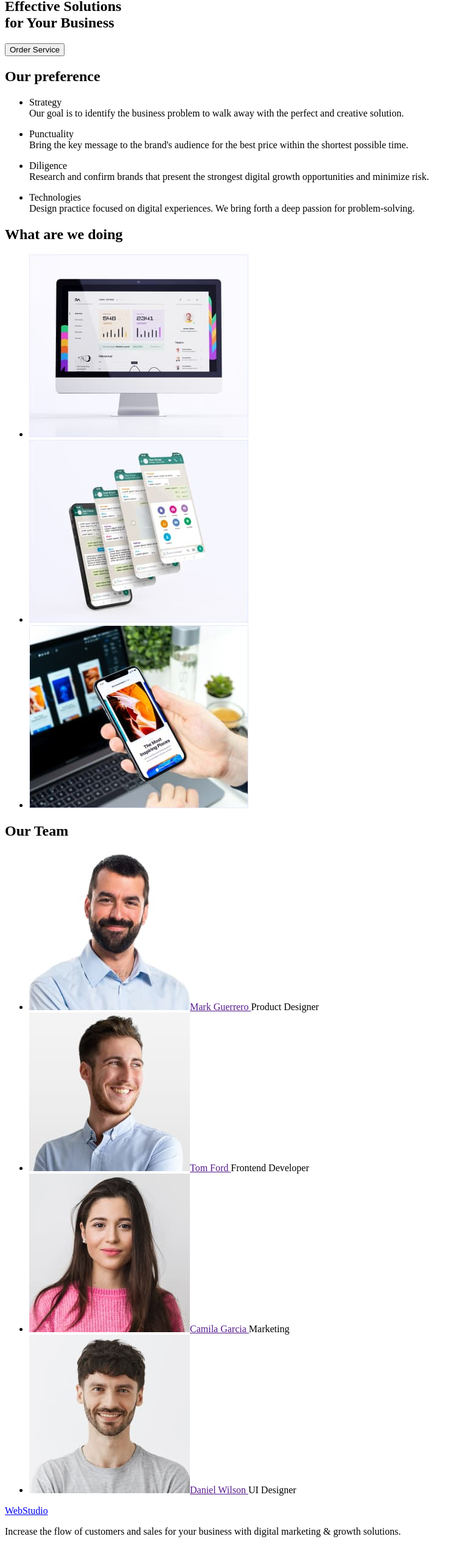
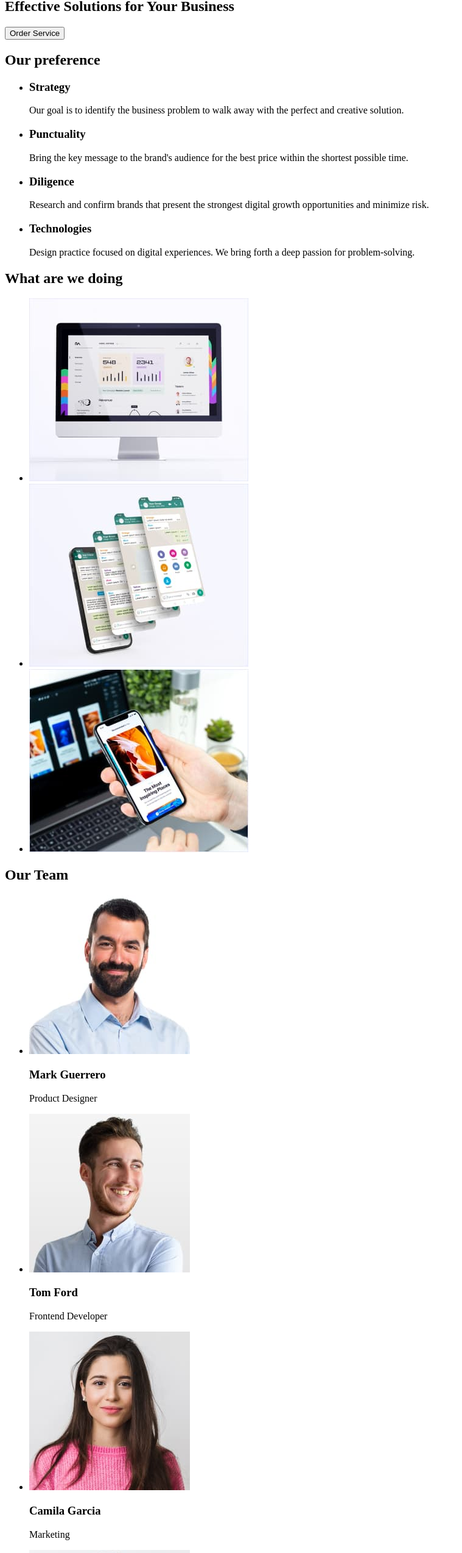
Before and after one commit to Elostay/goit-markup-hw-01, a plain HTML site: page index.html in a window 1280 px wide. Shown: the part 171-2717 px from the top of the page at 61% size, without its empty margins (0-759 px from the left). Drawn offline with Linux system fonts and the light colour scheme.

Commit message:
Update index.html

```diff
--- a/index.html
+++ b/index.html
@@ -27,30 +27,30 @@
 	</header>
 	<main>
 		<section>
-			<h1>Effective Solutions <br /> for Your Business</h1>
+			<h1>Effective Solutions for Your Business</h1>
 			<button type="button">Order Service</button>
 		</section>
 		<section>
 			<h2>Our preference</h2>
 			<ul>
 				<li>
-					<p>Strategy <br />
-						Our goal is to identify the business
+					<h3>Strategy</h3>
+					<p>Our goal is to identify the business
 						problem to walk away with the perfect and creative solution.</p>
 				</li>
 				<li>
-					<p>Punctuality <br />
-						Bring the key message to the brand's audience for the best price within the shortest possible time.
+					<h3>Punctuality</h3>
+					<p>Bring the key message to the brand's audience for the best price within the shortest possible time.
 					</p>
 				</li>
 				<li>
-					<p>Diligence <br />
-						Research and confirm brands that present the strongest digital growth opportunities and minimize risk.
+					<h3>Diligence</h3>
+					<p>Research and confirm brands that present the strongest digital growth opportunities and minimize risk.
 					</p>
 				</li>
 				<li>
-					<p>Technologies <br />
-						Design practice focused on digital experiences. We bring forth a deep passion for problem-solving.</p>
+					<h3>Technologies</h3>
+					<p>Design practice focused on digital experiences. We bring forth a deep passion for problem-solving.</p>
 				</li>
 			</ul>
 		</section>
@@ -58,19 +58,13 @@
 			<h2>What are we doing</h2>
 			<ul>
 				<li>
-					<a href="">
-						<img src="images/1.jpg" alt="Desktop app img" width="360" height="300">
-					</a>
+					<img src="./images/1.jpg" alt="Desktop app img" width="360" height="300">
 				</li>
 				<li>
-					<a href="">
-						<img src="images/2.jpg" alt="Messenger img" width="360" height="300">
-					</a>
+					<img src="./images/2.jpg" alt="Messenger img" width="360" height="300">
 				</li>
 				<li>
-					<a href="">
-						<img src="images/3.jpg" alt="Mobile app img" width="360" height="300">
-					</a>
+					<img src="./images/3.jpg" alt="Mobile app img" width="360" height="300">
 				</li>
 			</ul>
 		</section>
@@ -78,30 +72,30 @@
 			<h2>Our Team</h2>
 			<ul>
 				<li>
-					<a href="">
-						<img src="images/4.jpg" alt="Team photo" width="264" height="260">Mark Guerrero
-					</a>Product Designer
+					<img src="./images/4.jpg" alt="Team photo" width="264" height="260">
+					<h3>Mark Guerrero</h3>
+					<p>Product Designer</p>
 				</li>
 				<li>
-					<a href="">
-						<img src="images/5.jpg" alt="Team photo" width="264" height="260">Tom Ford
-					</a>Frontend Developer
+					<img src="./images/5.jpg" alt="Team photo" width="264" height="260">
+					<h3>Tom Ford</h3>
+					<p>Frontend Developer</p>
 				</li>
 				<li>
-					<a href="">
-						<img src="images/6.jpg" alt="Team photo" width="264" height="260">Camila Garcia
-					</a>Marketing
+					<img src="./images/6.jpg" alt="Team photo" width="264" height="260">
+					<h3>Camila Garcia</h3>
+					<p>Marketing</p>
 				</li>
 				<li>
-					<a href="">
-						<img src="images/7.jpg" alt="Team photo" width="264" height="260">Daniel Wilson
-					</a>UI Designer
+					<img src="./images/7.jpg" alt="Team photo" width="264" height="260">
+					<h3>Daniel Wilson</h3>
+					<p>UI Designer</p>
 				</li>
 			</ul>
 		</section>
 	</main>
 	<footer>
-		<a href="#"><span>Web</span>Studio</a>
+		<a href="./index.html">WebStudio</a>
 		<p>Increase the flow of customers and sales for your business with digital marketing & growth solutions.</p>
 	</footer>
 </body>
```
